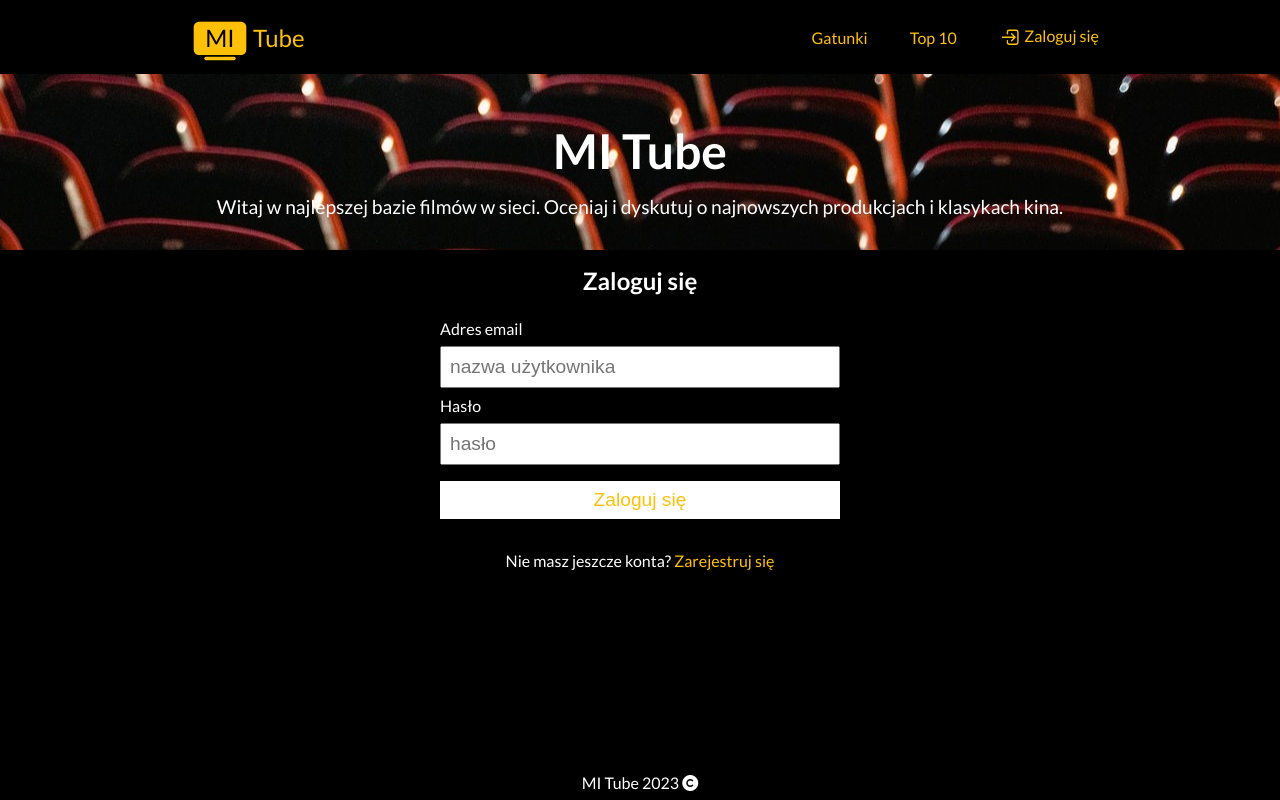
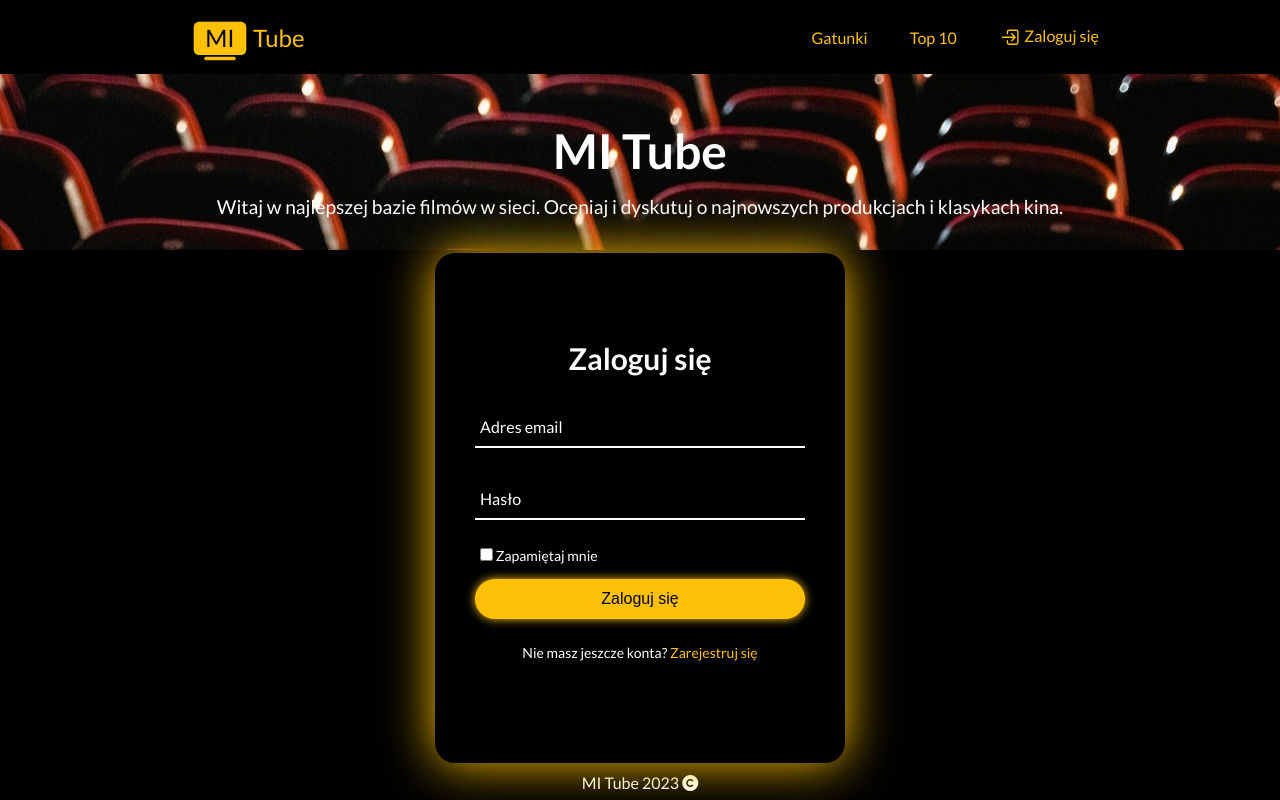
Before and after one commit to lukaszgardecki/mi-tube, a Spring Boot app: page /login in a window 1280 px wide. Run offline with Spring Boot 4, Linux system fonts and the light colour scheme; some of the project's set-up classes (security, data sources, template engines, error pages and the like) are left out, and stand-ins take their place; some libraries are stand-ins or nearby versions.

Commit message:
Change login and registration forms

```diff
--- a/src/main/resources/static/styles/style.css
+++ b/src/main/resources/static/styles/style.css
@@ -338,6 +338,130 @@ textarea {
     font-family: inherit;
 }
 
+
+/*LOGIN/REGISTER FORM START*/
+.wrapper {
+    position: relative;
+    margin: auto;
+    width: 350px;
+    height: 450px;
+    background: #000;
+    box-shadow: 0 0 50px var(--second-text-color);
+    border-radius: 20px;
+    padding: 30px;
+    overflow: hidden;
+}
+
+.form-wrapper {
+    display: flex;
+    justify-content: center;
+    align-items: center;
+    width: 100%;
+    height: 100%;
+    transition: 1s ease-in-out;
+}
+.form-wrapper h2 {
+    font-size: 30px;
+    color: var(--main-text-color);
+    text-align: center;
+}
+
+.form-wrapper p {
+    margin-top: 25px;
+}
+
+.input-group {
+    position: relative;
+    margin: 30px 0;
+    border-bottom: 2px solid var(--main-text-color);
+}
+
+.input-group label {
+    position: absolute;
+    top: 50%;
+    left: 5px;
+    transform: translateY(-50%);
+    font-size: 16px;
+    color: var(--main-text-color);
+    pointer-events: none;
+    transition: 0.5s;
+}
+
+.input-group input {
+    width: 320px;
+    height: 40px;
+    font-size: 16px;
+    color: var(--main-text-color);
+    padding: 0 5px;
+    background: transparent;
+    border: none;
+    outline: none;
+}
+
+.input-group input:-webkit-autofill,
+.input-group input:-webkit-autofill:hover,
+.input-group input:-webkit-autofill:focus,
+.input-group input:-webkit-autofill:active {
+    -webkit-box-shadow: 0 0 0 30px #000 inset !important;
+    -webkit-text-fill-color: var(--main-text-color) !important;
+}
+
+.input-group input:focus~label,
+.input-group input:valid~label {
+    top: -5px;
+    color: var(--second-text-color);
+}
+
+.remember {
+    margin: -5px 0 15px 5px;
+}
+
+.remember label {
+    color: var(--main-text-color);
+    font-size: 14px;
+}
+
+.remember label input {
+    accent-color: var(--second-text-color);
+}
+.form-wrapper button {
+    position: relative;
+    width: 100%;
+    height: 40px;
+    background: var(--second-text-color);
+    box-shadow: 0 0 10px var(--second-text-color);
+    font-size: 16px;
+    color: #000;
+    font-weight: 500;
+    cursor: pointer;
+    border-radius: 30px;
+    border: none;
+    outline: none;
+}
+
+.signUp-link {
+    font-size: 14px;
+    text-align: center;
+    margin: 15px 0;
+}
+
+.signUp-link p {
+    color: var(--main-text-color);
+}
+
+.signUp-link p a {
+    color: var(--second-text-color);
+    text-decoration: none;
+    font-weight: 500;
+}
+
+.signUp-link p a:hover {
+    text-decoration: underline;
+}
+/*LOGIN/REGISTER FORM END*/
+
+
+
 .mc-form {
     display: flex;
     width: 400px;
--- a/src/main/resources/templates/login-form.html
+++ b/src/main/resources/templates/login-form.html
@@ -9,25 +9,36 @@
         <title>Zaloguj się</title>
     </head>
     <body>
-        <main class="main-content" layout:fragment="content">
-            <h2 class="list-heading">Zaloguj się</h2>
-            <form action="#" th:action=" @{/login}" method="post" class="mc-form">
-                <p th:if="${param.error}"
-                   th:text="${session['SPRING_SECURITY_LAST_EXCEPTION'].message}"
-                   class="mc-form-message">
-                    Błąd logowania
-                </p>
-                <p th:if="${param.logout}" class="mc-form-message">Zostałeś wylogowany, możesz zalogować się ponownie.</p>
+        <main class="wrapper" layout:fragment="content">
+            <div class="form-wrapper sign-in">
+                <form action="#" th:action=" @{/login}" method="post">
+                    <h2>Zaloguj się</h2>
 
-                <label for="username">Adres email</label>
-                <input id="username" type="email" name="username" placeholder="nazwa użytkownika">
+                    <p th:if="${param.error}"
+                       th:text="${session['SPRING_SECURITY_LAST_EXCEPTION'].message}"
+                       class="mc-form-message">
+                        Błąd logowania
+                    </p>
+                    <p th:if="${param.logout}" class="mc-form-message">Zostałeś wylogowany, możesz zalogować się ponownie.</p>
 
-                <label for="password">Hasło</label>
-                <input id="password" type="password" name="password" placeholder="hasło">
+                    <div class="input-group">
+                        <input type="email" name="username" required>
+                        <label>Adres email</label>
+                    </div>
+                    <div class="input-group">
+                        <input type="password" name="password" required>
+                        <label>Hasło</label>
+                    </div>
+                    <div class="remember">
+                        <label><input type="checkbox"> Zapamiętaj mnie</label>
+                    </div>
+                    <button type="submit">Zaloguj się</button>
+                    <div class="signUp-link">
+                        <p>Nie masz jeszcze konta? <a href="#" th:href="@{/rejestracja}" class="signUpBtn-link">Zarejestruj się</a></p>
+                    </div>
+                </form>
+            </div>
 
-                <button type="submit">Zaloguj się</button>
-                <p class="registration-link">Nie masz jeszcze konta? <a href="#" th:href="@{/rejestracja}">Zarejestruj się</a></p>
-            </form>
         </main>
 
     </body>
```
Also changed, not shown: src/main/resources/templates/registration-form.html (+21 -13 lines).
